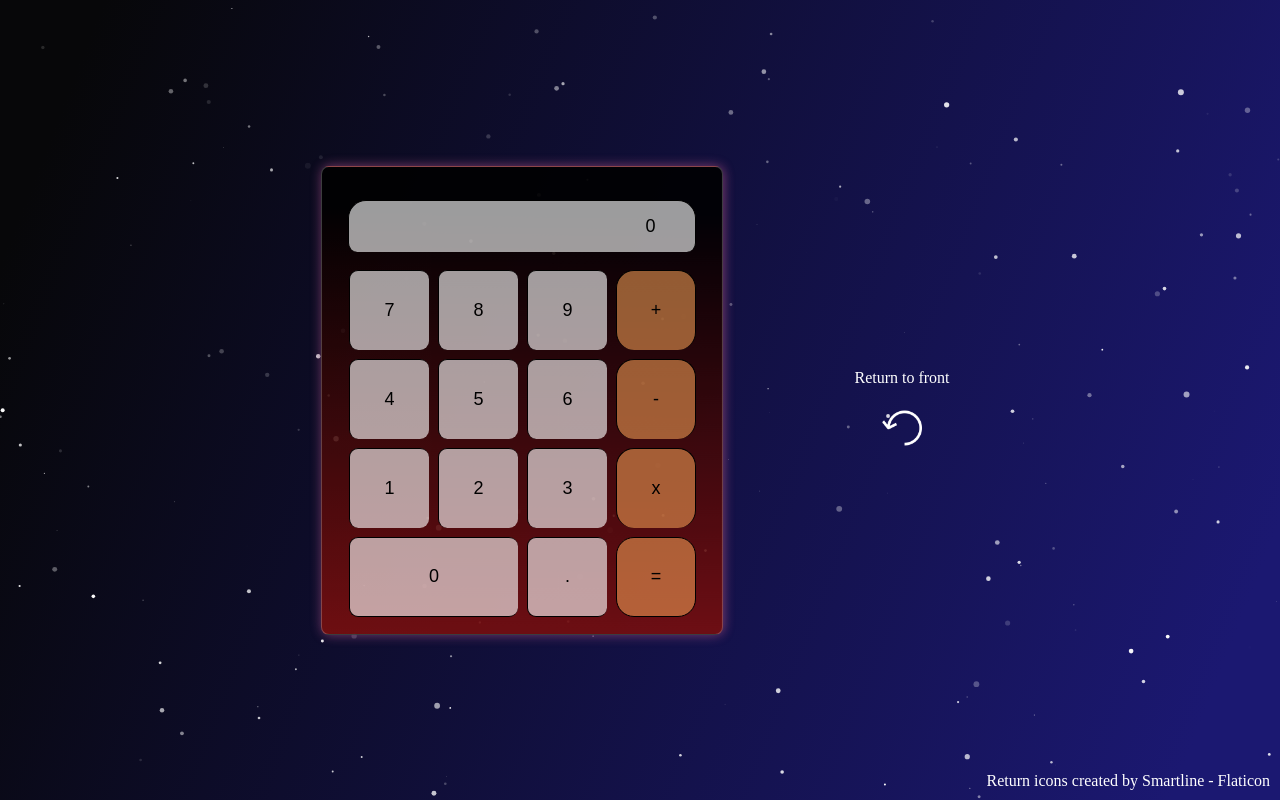
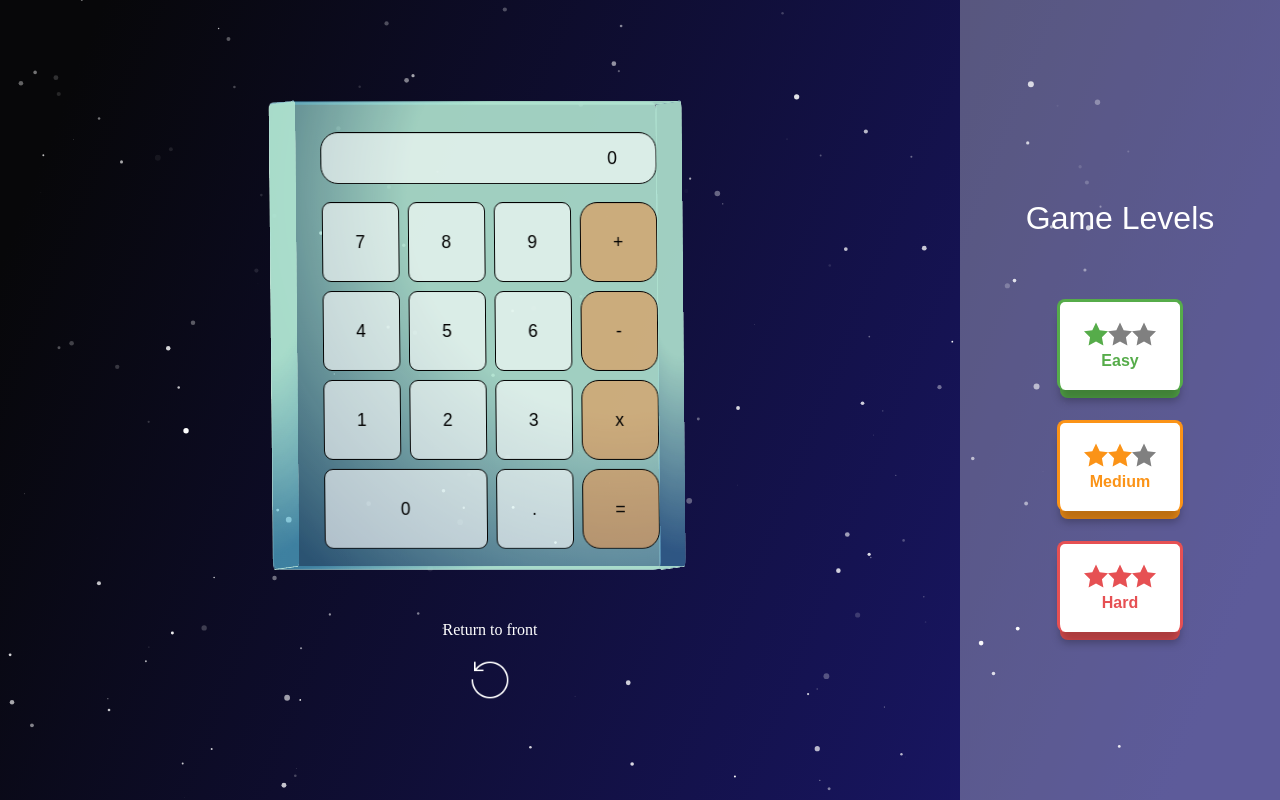
Before and after one commit to k2pbac/calculator, a website: page index.html in a window 1280 px wide. Drawn offline with nearby package versions, Linux system fonts and the light colour scheme; a web font is replaced by a local one.

Commit message:
fix styles

```diff
--- a/index.html
+++ b/index.html
@@ -5,6 +5,8 @@
     <meta name="viewport" content="width=device-width, initial-scale=1.0" />
     <link href="css/shape.css" type="text/css" rel="stylesheet" />
     <link href="css/index.css" type="text/css" rel="stylesheet" />
+    <link href="css/levels.css" type="text/css" rel="stylesheet" />
+
     <link rel="icon" type="image/x-icon" href="/logo_1/favicon.ico" />
     <link rel="preconnect" href="https://fonts.googleapis.com" />
     <link rel="preconnect" href="https://fonts.gstatic.com" crossorigin />
@@ -27,9 +29,10 @@
     <title>MyCalc</title>
   </head>
   <body>
+    <div class="content">
       <div id="particles-js"></div>
-    <div class="shape" id="gx">
-      <div id="draggable" class="calculator-form gx-logo">
+      <div class="shape">
+        <div id="draggable" class="calculator-form">
           <div class="s2"></div>
           <div class="s3"></div>
           <div class="s4"></div>
@@ -72,23 +75,77 @@
               class="dot"
               value="."
             />
-          <button name="action" type="button" class="equal" value="=">=</button>
+            <button name="action" type="button" class="equal" value="=">
+              =
+            </button>
           </form>
         </div>
-      <a
-        href="https://www.flaticon.com/free-icons/return"
-        title="return icons"
-        target="_blank"
-        >Return icons created by Smartline - Flaticon</a
-      >
-    </div>
+
         <div class="return-image">
           <p>Return to front</p>
           <img
             onclick="bringToFront()"
-        src="/logo_1/return.png"
+            src="/logo_1/return-small.png"
             alt="return to front"
           />
+        </div>
+      </div>
+      <div class="level-selector">
+        <p>Game Levels</p>
+
+        <svg style="display: none">
+          <defs>
+            <symbol id="threestars">
+              <path
+                d="M12 .587l3.668 7.568 8.332 1.151-6.064 5.828 1.48 8.279-7.416-3.967-7.417 3.967 1.481-8.279-6.064-5.828 8.332-1.151z M0 0 h24 v24 h-24 v-24"
+                fill="white"
+                fill-rule="evenodd"
+              />
+              <path
+                d="M12 .587l3.668 7.568 8.332 1.151-6.064 5.828 1.48 8.279-7.416-3.967-7.417 3.967 1.481-8.279-6.064-5.828 8.332-1.151z M0 0 h24 v24 h-24 v-24"
+                fill="white"
+                fill-rule="evenodd"
+                transform="translate(24)"
+              />
+              <path
+                d="M12 .587l3.668 7.568 8.332 1.151-6.064 5.828 1.48 8.279-7.416-3.967-7.417 3.967 1.481-8.279-6.064-5.828 8.332-1.151z M0 0 h24 v24 h-24 v-24"
+                fill="white"
+                fill-rule="evenodd"
+                transform="translate(48)"
+              />
+            </symbol>
+          </defs>
+        </svg>
+        <button class="button-3d easy">
+          <div class="rating">
+            <!--   <div class="rating-bg" style="width: 90%;"></div> -->
+            <progress class="rating-bg" value="1" max="3"></progress>
+            <svg>
+              <use xlink:href="#threestars" />
+            </svg>
+          </div>
+          Easy
+        </button>
+        <button class="button-3d medium">
+          <div class="rating">
+            <!--   <div class="rating-bg" style="width: 90%;"></div> -->
+            <progress class="rating-bg" value="2" max="3"></progress>
+            <svg>
+              <use xlink:href="#threestars" />
+            </svg>
+          </div>
+          Medium
+        </button>
+        <button class="button-3d hard">
+          <div class="rating">
+            <progress class="rating-bg" value="3" max="3"></progress>
+            <svg>
+              <use xlink:href="#threestars" />
+            </svg>
+          </div>
+          Hard
+        </button>
+      </div>
     </div>
     <script src="scripts.js"></script>
     <script src="particles.js-master/particles.js"></script>
--- a/public/css/index.css
+++ b/public/css/index.css
@@ -1,15 +1,18 @@
 body {
-  /* background: #a1cbe7; */
-  /* background-image: linear-gradient(160deg, #0093e9 0%, #80d0c7 100%); */
   background-image: linear-gradient(
     111.4deg,
     rgba(7, 7, 9, 1) 6.5%,
     rgba(27, 24, 113, 1) 93.2%
   );
+}
+
+.content {
   display: flex;
-  gap: 140px;
   justify-content: center;
+  align-items: center;
   cursor: auto;
+  height: 100%;
+  margin-right: 300px;
 }
 
 #particles-js {
--- /dev/null
+++ b/public/css/levels.css
@@ -0,0 +1,173 @@
+.level-selector {
+  display: flex;
+  justify-content: center;
+  flex-direction: column;
+  align-items: center;
+  padding: 60px;
+  background: #ffffff4a;
+  gap: 30px;
+  position: absolute;
+  right: 0;
+  /* bottom: 0;
+  transform: translate(0, -50%); */
+  height: 100%;
+  width: 200px;
+}
+.level-selector p {
+  font-size: 2rem;
+  color: white;
+  font-family: fantasy;
+}
+
+.button-3d {
+  display: inline-block;
+  position: relative;
+  border: 0;
+  background: white;
+  padding: 1.25em 1.5em;
+  border-radius: 8px;
+  font-size: 16px;
+  font-weight: bold;
+  transform-style: preserve-3d;
+  transition: transform 0.3s cubic-bezier(0, 0, 0.58, 1),
+    background 0.3s cubic-bezier(0, 0, 0.58, 1);
+  cursor: pointer;
+}
+.button-3d:before {
+  content: "";
+  position: absolute;
+  width: 100%;
+  height: 100%;
+  top: 0;
+  left: 0;
+  right: 0;
+  bottom: 0;
+  border-radius: inherit;
+  transform: translate3d(0, 0.5em, -1em);
+  transition: transform 0.3s cubic-bezier(0, 0, 0.58, 1);
+}
+.button-3d:after {
+  content: "";
+  position: absolute;
+  width: 100%;
+  height: 100%;
+  background: rgba(0, 0, 0, 0.25);
+  filter: blur(4px);
+  border-radius: inherit;
+  top: 0;
+  left: 0;
+  transform: translate3d(0, 0.7em, -1em);
+  transition: transform 0.3s cubic-bezier(0, 0, 0.58, 1);
+}
+.button-3d:hover {
+  transform: translateY(-0.25em);
+}
+.button-3d:hover:before {
+  transform: translate3d(0, 0.75em, -1em);
+}
+.button-3d:hover:after {
+  transform: translate3d(0, 1.05em, -1em);
+}
+.button-3d:active {
+  transform: translate(0, 0.5em);
+}
+.button-3d:active:before,
+.button-3d:active:after {
+  transform: translate3d(0, 0, -1em);
+}
+
+.easy {
+  color: #56ac4a;
+  border-left: 3px solid #56ac4a;
+  border-right: 3px solid #56ac4a;
+  border-top: 3px solid #56ac4a;
+}
+
+button.easy:before {
+  background: #56ac4a;
+}
+
+.medium {
+  color: #fb9317;
+  border-left: 3px solid #fb9317;
+  border-right: 3px solid #fb9317;
+  border-top: 3px solid #fb9317;
+}
+
+button.medium:before {
+  background: #fb9317;
+}
+
+.hard {
+  color: #e65053;
+  border-left: 3px solid #e65053;
+  border-right: 3px solid #e65053;
+  border-top: 3px solid #e65053;
+}
+
+button.hard:before {
+  background: #e65053;
+}
+
+.rating {
+  width: 72px;
+  height: 24px;
+  position: relative;
+  background-color: gray;
+  margin-bottom: 6px;
+}
+
+.rating progress.rating-bg {
+  -webkit-appearance: none;
+  -moz-appearence: none;
+  appearance: none;
+  border: none;
+  display: inline-block;
+  height: 24px;
+  width: 100%;
+  color: orange;
+}
+.rating progress.rating-bg::-webkit-progress-value {
+  background-color: orange;
+}
+.rating progress.rating-bg::-moz-progress-bar {
+  background-color: orange;
+}
+
+.hard .rating progress.rating-bg {
+  color: #e65053;
+}
+.medium .rating progress.rating-bg {
+  color: #fb9317;
+}
+.easy .rating progress.rating-bg {
+  color: #56ac4a;
+}
+
+.hard .rating progress.rating-bg::-webkit-progress-value {
+  background-color: #e65053;
+}
+.medium .rating progress.rating-bg::-webkit-progress-value {
+  background-color: #fb9317;
+}
+.easy .rating progress.rating-bg::-webkit-progress-value {
+  background-color: #56ac4a;
+}
+
+.hard .rating progress.rating-bg::-moz-progress-bar {
+  background-color: #e65053;
+}
+.medium .rating progress.rating-bg::-moz-progress-bar {
+  background-color: #fb9317;
+}
+.easy .rating progress.rating-bg::-moz-progress-bar {
+  background-color: #56ac4a;
+}
+
+.rating svg {
+  position: absolute;
+  top: 0;
+  left: 0;
+  width: 100%;
+  height: 100%;
+}
--- a/public/css/shape.css
+++ b/public/css/shape.css
@@ -1,7 +1,5 @@
 input {
-  border: none;
-  border-top: 1px solid black;
-  border-left: 1px solid black;
+  border: 1px solid black;
   cursor: default;
   font-size: 18px;
   text-align: center;
@@ -38,12 +36,10 @@ input.total {
   width: 348px;
   height: 100px;
   border: 1px solid black;
-  border-bottom: 0;
   height: 60px;
   text-align: end;
   padding-right: 40px;
-  border-top-left-radius: 18px;
-  border-top-right-radius: 18px;
+  border-radius: 18px;
   background: #ffffff9c;
   color: black;
   margin: 18px;
@@ -60,6 +56,7 @@ input.total::placeholder {
   flex-direction: column;
   gap: 40px;
   height: 100%;
+  flex-wrap: wrap;
 }
 .calculator-form {
   height: 465px;
@@ -68,21 +65,27 @@ input.total::placeholder {
   flex-direction: column;
   position: relative;
   transform-style: preserve-3d;
-  animation: rotate 6s linear infinite;
+  /* animation: rotate 6s linear infinite; */
+  transform: rotateY(15deg) rotateX(2deg) rotateZ(360deg);
 }
 
 .calculator-form > div {
   border-radius: 8px;
   position: absolute;
   opacity: 0.9;
-  background-image: linear-gradient(
+  /* background-image: linear-gradient(
     179deg,
     rgba(0, 0, 0, 1) 9.2%,
     rgba(127, 16, 16, 1) 103.9%
-  );
+  ); */
   /* background-color: #0093e9; */
   /* background-image: linear-gradient(160deg, #0093e9 0%, #80d0c7 100%); */
   border: 0.1px solid #ffffff42;
+  background-image: radial-gradient(
+    circle farthest-corner at 10% 20%,
+    rgba(176, 229, 208, 1) 42%,
+    rgba(92, 202, 238, 0.41) 93.6%
+  );
 }
 .calculator-form form {
   display: grid;
@@ -91,10 +94,7 @@ input.total::placeholder {
   grid-template-columns: 80px 80px 80px 80px;
 }
 button {
-  border: none;
-  border-right: 1px solid black;
-  border-top: 1px solid black;
-  border-left: 1px solid black;
+  border: 1px solid black;
   font-size: 18px;
   background: #e696509c;
   border-radius: 1em;
@@ -143,13 +143,6 @@ button {
   transform: rotateX(-90deg) translateZ(415px) rotate(180deg) translateY(-48px);
 }
 
-a {
-  color: white;
-  text-decoration: none;
-  position: absolute;
-  bottom: 10px;
-  right: 10px;
-}
 #gx {
   background-size: contain;
   padding: 10% 0;
@@ -158,7 +151,7 @@ a {
 }
 
 .calculator-form > div {
-  animation: tronFilter 12s infinite;
+  /* animation: tronFilter 12s infinite; */
   fill: #000000;
   stroke: #666;
   stroke-width: 5;
```
Also changed, not shown: public/logo_1/return-small.png (added), public/logo_1/return.png (deleted). Lines whose indentation alone changed are shown as unchanged.
